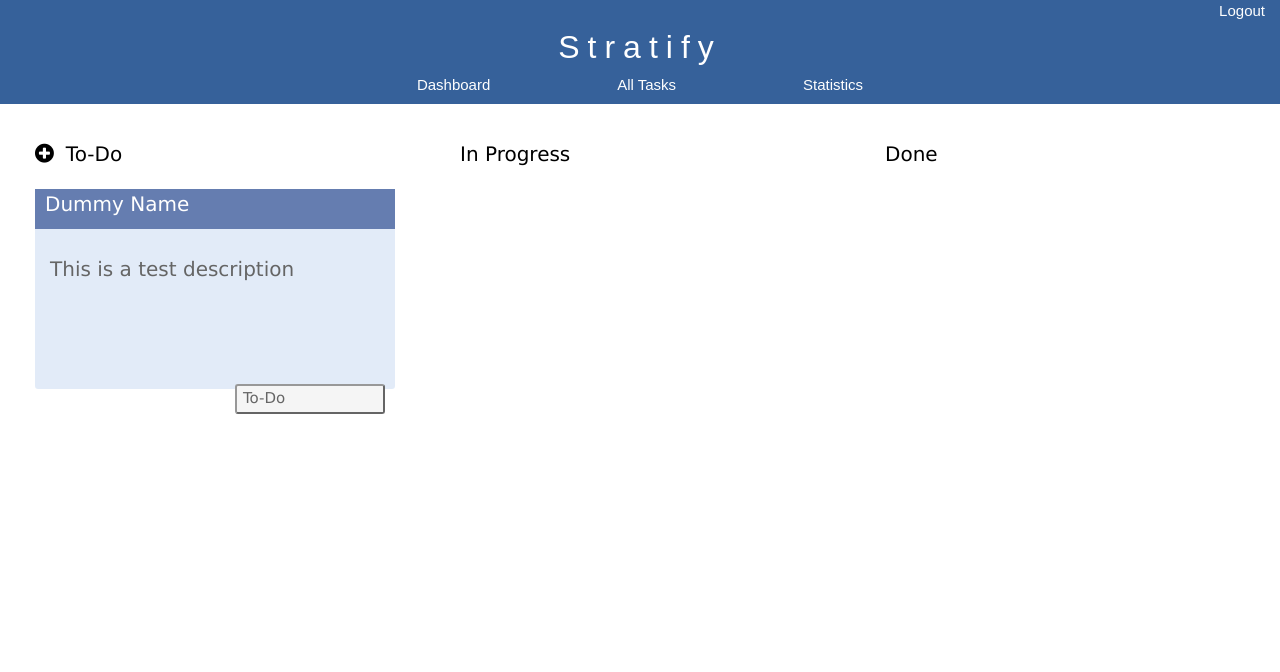
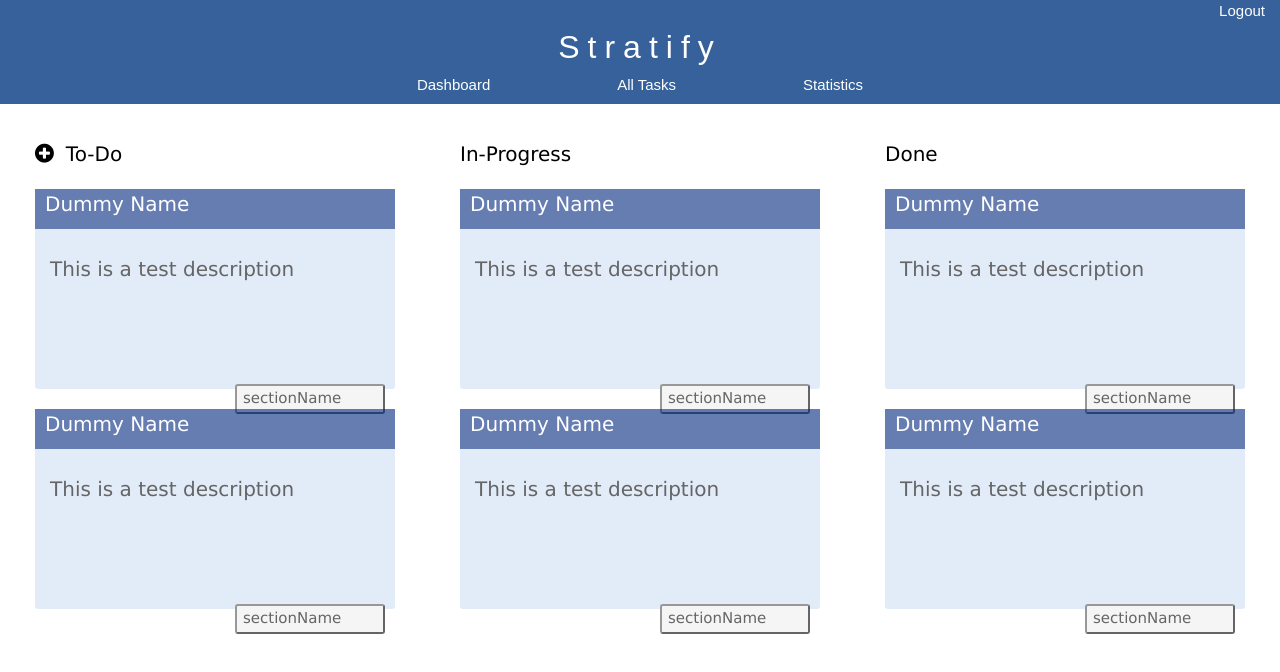
Before and after one commit to richatenany/408Project, an Angular app in the folder public/: page / in a window 1280 px wide. Shown: the top 672 px of the page. Built offline with nearby package versions, Linux system fonts and the light colour scheme.

Commit message:
Moved the sections into component

```diff
--- a/public/src/app/dashboard-section/dashboard-section.component.css
+++ b/public/src/app/dashboard-section/dashboard-section.component.css
@@ -1,49 +1,10 @@
-.flex-grid-thirds {
-    display: flex;
-    justify-content: space-between;
-    margin: 15px;
-    font-size: 20px;
-  }
-  .flex-grid-thirds .col {
-    width: 32%;
-  }
-  * {
-    box-sizing: border-box;
-  }
-  body {
-    padding: 20px;
-  }
-
 .col {
   padding: 20px;
 }
-.card{
-    margin-top: 10px;
-    width: 100%;
-    height: 200px;
-    background-color:rgb(207, 223, 245);
-    opacity: .8;
-    opacity: .6;
-    border-radius: 3px;
+.top{
+  display: block;
 }
-.card_header{
-    width: 100%;
-    height: 40px;
-    background-color: #00287D;
-    padding-left: 10px;
-    color: white;
+.top p{
+  display: inline-block;
+  margin: 0;
 }
-.card_info{
-  padding-left: 15px;
-  padding-top: 5px;
-}
-.category{
-  font-size: 15px;
-  width: 150px;
-  height: 30px;
-  border-radius: 3px;
-  float: right;
-  margin-right: 10px;
-  margin-top: 80px;
-  display: flex;
-}
--- a/public/src/app/dashboard-section/dashboard-section.component.html
+++ b/public/src/app/dashboard-section/dashboard-section.component.html
@@ -1,8 +1,10 @@
 <link rel="stylesheet" href="https://cdnjs.cloudflare.com/ajax/libs/font-awesome/4.7.0/css/font-awesome.min.css">
-<div class="flex-grid-thirds">
-    <div class="col"> <i class="fa fa-plus-circle" style="font-size:22px; padding-right: 12px"></i>To-Do<br>
-        <app-task-card taskName="Dummy Name" description="This is a test description" currentStatus="To-Do"></app-task-card>
+
+<div class="col">
+    <div class='top'>
+        <i class="fa fa-plus-circle" *ngIf=showPlus style="font-size:22px; padding-right: 12px"></i>
+        <p>{{sectionName}}</p><br>
     </div>
-    <div class="col">In Progress</div>
-    <div class="col">Done</div>
+    <app-task-card taskName="Dummy Name" description="This is a test description" currentStatus=sectionName></app-task-card>
+    <app-task-card taskName="Dummy Name" description="This is a test description" currentStatus=sectionName></app-task-card>
 </div>
--- a/public/src/app/dashboard-section/dashboard-section.component.ts
+++ b/public/src/app/dashboard-section/dashboard-section.component.ts
@@ -1,15 +1,24 @@
-import { Component, OnInit } from '@angular/core';
+import { Component, OnInit, Input } from '@angular/core';
 
 @Component({
   selector: 'app-dashboard-section',
   templateUrl: './dashboard-section.component.html',
   styleUrls: ['./dashboard-section.component.css']
 })
+// type SECTION_NAME = 'To-Do' | 'In-Progress' | 'DONE';
 export class DashboardSectionComponent implements OnInit {
 
-  constructor() { }
+  @Input() sectionName;
+  showPlus: boolean;
+
+  constructor() {
+    this.showPlus = false;
+  }
 
   ngOnInit() {
+    if(this.sectionName === 'To-Do') {
+      this.showPlus = true;
+    }
   }
 
 }
--- a/public/src/app/dashboard/dashboard.component.css
+++ b/public/src/app/dashboard/dashboard.component.css
@@ -4,7 +4,7 @@
     margin: 15px;
     font-size: 20px;
   }
-  .flex-grid-thirds .col {
+  .flex-grid-thirds * {
     width: 32%;
   }
   * {
--- a/public/src/app/dashboard/dashboard.component.html
+++ b/public/src/app/dashboard/dashboard.component.html
@@ -1,8 +1,6 @@
 <link rel="stylesheet" href="https://cdnjs.cloudflare.com/ajax/libs/font-awesome/4.7.0/css/font-awesome.min.css">
 <div class="flex-grid-thirds">
-    <div class="col"> <i class="fa fa-plus-circle" style="font-size:22px; padding-right: 12px"></i>To-Do<br>
-        <app-task-card taskName="Dummy Name" description="This is a test description" currentStatus="To-Do"></app-task-card>
-    </div>
-    <div class="col">In Progress</div>
-    <div class="col">Done</div>
+    <app-dashboard-section sectionName="To-Do"></app-dashboard-section>
+    <app-dashboard-section sectionName="In-Progress"></app-dashboard-section>
+    <app-dashboard-section sectionName="Done"></app-dashboard-section>
 </div>
```
